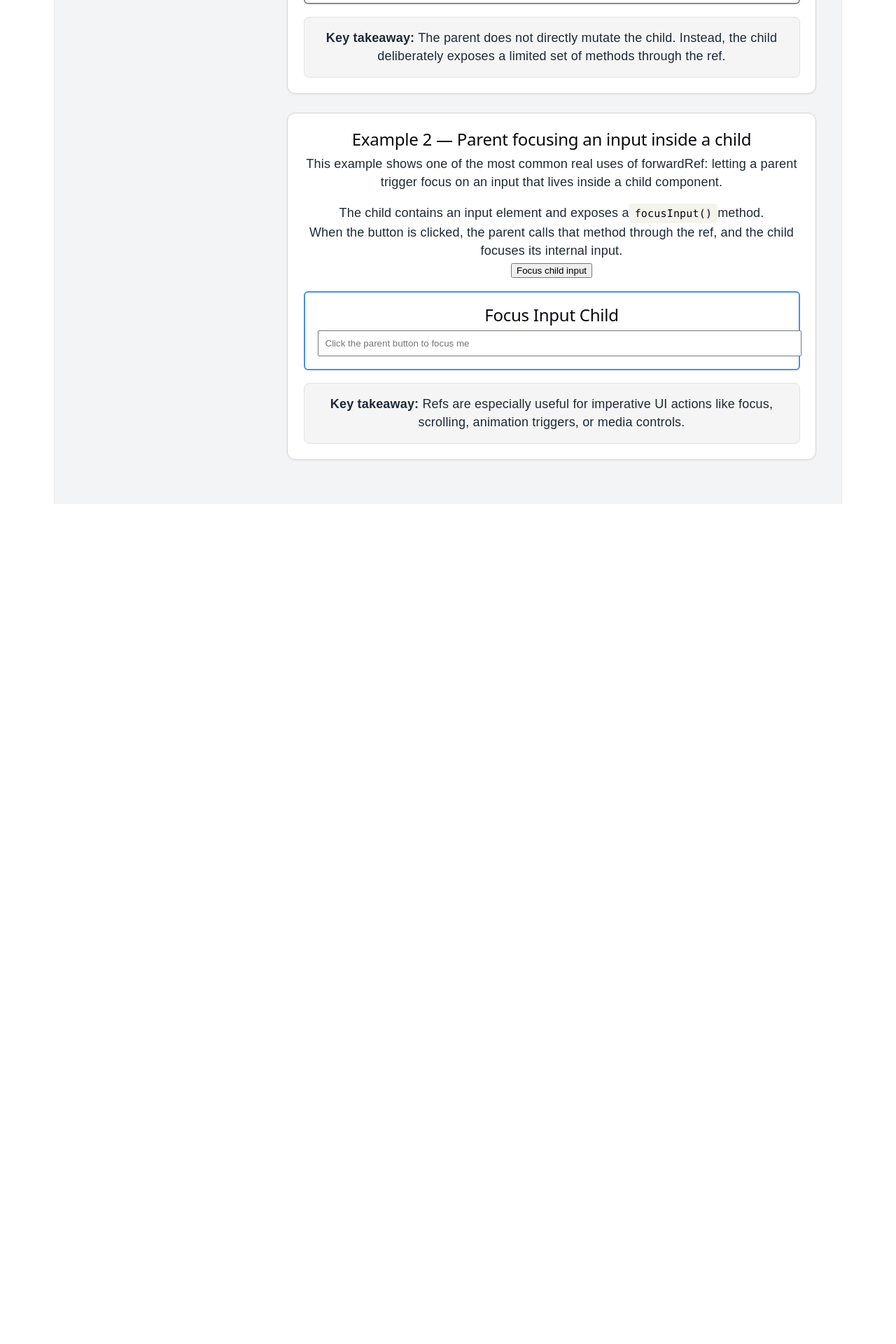
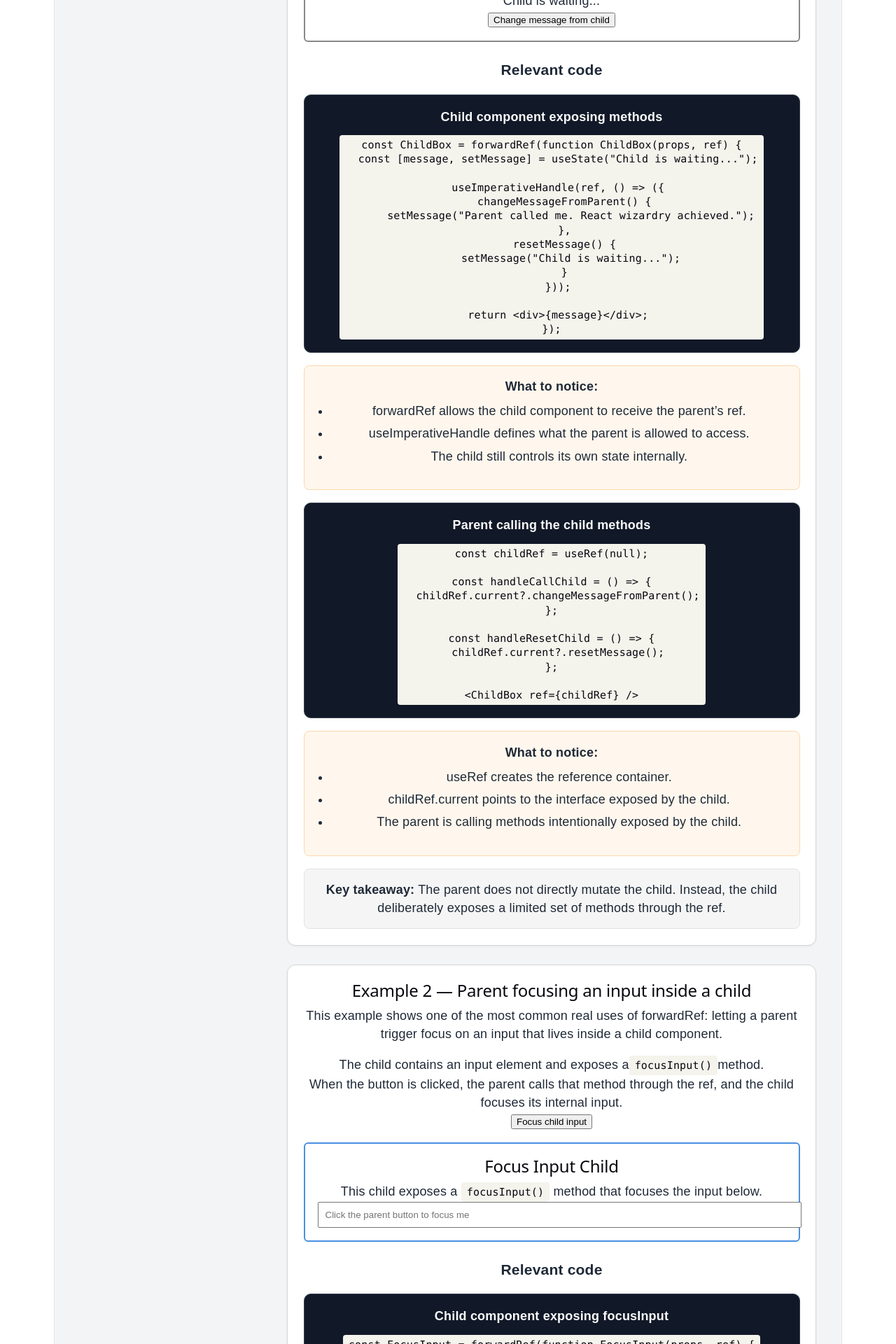
Before and after one commit to Vexmage/ref-practice, a React (Vite) app: page / in a window 1280 px wide. Shown: the part 880-2800 px from the top of the page at 70% size. Before the commit the page ends 1600 px from the top, so only its background shows below. Built offline with nearby package versions, Linux system fonts and the light colour scheme.

Commit message:
fix CodeExample component and add tutorial code examples + notice boxes

```diff
--- a/src/App.jsx
+++ b/src/App.jsx
@@ -2,6 +2,8 @@ import { useRef } from "react";
 import ChildBox from "./components/ChildBox";
 import FocusInput from "./components/FocusInput";
 import DemoCard from "./components/DemoCard";
+import NoticeBox from "./components/NoticeBox";
+import CodeExample from "./components/CodeExample";
 
 function App() {
   const childRef = useRef(null);
@@ -167,6 +169,57 @@ function App() {
               <button onClick={handleResetChild}>Reset child</button>
 
               <ChildBox ref={childRef} />
+
+              <h3 style={{ marginTop: "1.5rem" }}>Relevant code</h3>
+
+              <CodeExample
+                title="Child component exposing methods"
+                code={`const ChildBox = forwardRef(function ChildBox(props, ref) {
+  const [message, setMessage] = useState("Child is waiting...");
+
+  useImperativeHandle(ref, () => ({
+    changeMessageFromParent() {
+      setMessage("Parent called me. React wizardry achieved.");
+    },
+    resetMessage() {
+      setMessage("Child is waiting...");
+    }
+  }));
+
+  return <div>{message}</div>;
+});`}
+              />
+
+              <NoticeBox
+                items={[
+                  "forwardRef allows the child component to receive the parent’s ref.",
+                  "useImperativeHandle defines what the parent is allowed to access.",
+                  "The child still controls its own state internally."
+                ]}
+              />
+
+              <CodeExample
+                title="Parent calling the child methods"
+                code={`const childRef = useRef(null);
+
+const handleCallChild = () => {
+  childRef.current?.changeMessageFromParent();
+};
+
+const handleResetChild = () => {
+  childRef.current?.resetMessage();
+};
+
+<ChildBox ref={childRef} />`}
+              />
+
+              <NoticeBox
+                items={[
+                  "useRef creates the reference container.",
+                  "childRef.current points to the interface exposed by the child.",
+                  "The parent is calling methods intentionally exposed by the child."
+                ]}
+              />
             </DemoCard>
           </div>
 
@@ -190,6 +243,50 @@ function App() {
               <button onClick={handleFocusInput}>Focus child input</button>
 
               <FocusInput ref={inputRef} />
+
+              <h3 style={{ marginTop: "1.5rem" }}>Relevant code</h3>
+
+              <CodeExample
+                title="Child component exposing focusInput"
+                code={`const FocusInput = forwardRef(function FocusInput(props, ref) {
+  const inputRef = useRef(null);
+
+  useImperativeHandle(ref, () => ({
+    focusInput() {
+      inputRef.current?.focus();
+    }
+  }));
+
+  return <input ref={inputRef} />;
+});`}
+              />
+
+              <NoticeBox
+                items={[
+                  "The child keeps a ref to its internal input element.",
+                  "useImperativeHandle exposes a method to the parent.",
+                  "The parent can now trigger focus without reaching into the DOM structure itself."
+                ]}
+              />
+
+              <CodeExample
+                title="Parent triggering focus"
+                code={`const inputRef = useRef(null);
+
+const handleFocusInput = () => {
+  inputRef.current?.focusInput();
+};
+
+<FocusInput ref={inputRef} />`}
+              />
+
+              <NoticeBox
+                items={[
+                  "The parent does not manipulate the input directly.",
+                  "Instead it calls the method exposed by the child.",
+                  "This keeps the child in control of its internal implementation."
+                ]}
+              />
             </DemoCard>
           </div>
         </main>
--- a/src/components/ChildBox.jsx
+++ b/src/components/ChildBox.jsx
@@ -1,9 +1,4 @@
 import { forwardRef, useImperativeHandle, useState } from "react";
-
-<p>
-  This child exposes methods through useImperativeHandle so the parent can
-  trigger its behavior.
-</p>
 
 const ChildBox = forwardRef(function ChildBox(props, ref) {
   const [message, setMessage] = useState("Child is waiting...");
@@ -28,6 +23,11 @@ const ChildBox = forwardRef(function ChildBox(props, ref) {
     >
       <h2>Child Component</h2>
 
+      <p>
+        This child exposes methods through <code>useImperativeHandle</code> so
+        the parent can trigger its behavior.
+      </p>
+
       <p>{message}</p>
 
       <button onClick={() => setMessage("Child updated itself!")}>
--- /dev/null
+++ b/src/components/CodeExample.jsx
@@ -0,0 +1,32 @@
+export default function CodeExample({ title, code }) {
+  return (
+    <div
+      style={{
+        marginTop: "1rem",
+        backgroundColor: "#111827",
+        color: "#f9fafb",
+        borderRadius: "10px",
+        padding: "1rem",
+        overflowX: "auto",
+        border: "1px solid #374151"
+      }}
+    >
+      {title && (
+        <h3 style={{ marginTop: 0, marginBottom: "0.75rem", fontSize: "1rem" }}>
+          {title}
+        </h3>
+      )}
+
+      <pre
+        style={{
+          margin: 0,
+          whiteSpace: "pre-wrap",
+          fontFamily: "Consolas, Monaco, 'Courier New', monospace",
+          fontSize: "0.95rem"
+        }}
+      >
+        <code>{code}</code>
+      </pre>
+    </div>
+  );
+}
--- a/src/components/FocusInput.jsx
+++ b/src/components/FocusInput.jsx
@@ -1,9 +1,4 @@
 import { forwardRef, useImperativeHandle, useRef } from "react";
-
-
-<p>
-  This child exposes a focusInput() method that focuses the input below.
-</p>
 
 const FocusInput = forwardRef(function FocusInput(props, ref) {
   const inputRef = useRef(null);
@@ -25,6 +20,11 @@ const FocusInput = forwardRef(function FocusInput(props, ref) {
     >
       <h2>Focus Input Child</h2>
 
+      <p>
+        This child exposes a <code>focusInput()</code> method that focuses the
+        input below.
+      </p>
+
       <input
         ref={inputRef}
         placeholder="Click the parent button to focus me"
--- /dev/null
+++ b/src/components/NoticeBox.jsx
@@ -0,0 +1,23 @@
+export default function NoticeBox({ items }) {
+  return (
+    <div
+      style={{
+        backgroundColor: "#fff7ed",
+        border: "1px solid #fed7aa",
+        borderRadius: "8px",
+        padding: "0.9rem",
+        marginTop: "1rem"
+      }}
+    >
+      <strong>What to notice:</strong>
+
+      <ul style={{ marginTop: "0.5rem", paddingLeft: "1.2rem" }}>
+        {items.map((item, index) => (
+          <li key={index} style={{ marginBottom: "0.35rem" }}>
+            {item}
+          </li>
+        ))}
+      </ul>
+    </div>
+  );
+}
```
Also changed, not shown: 1 other file (tests, documents, lock files or other folders).
